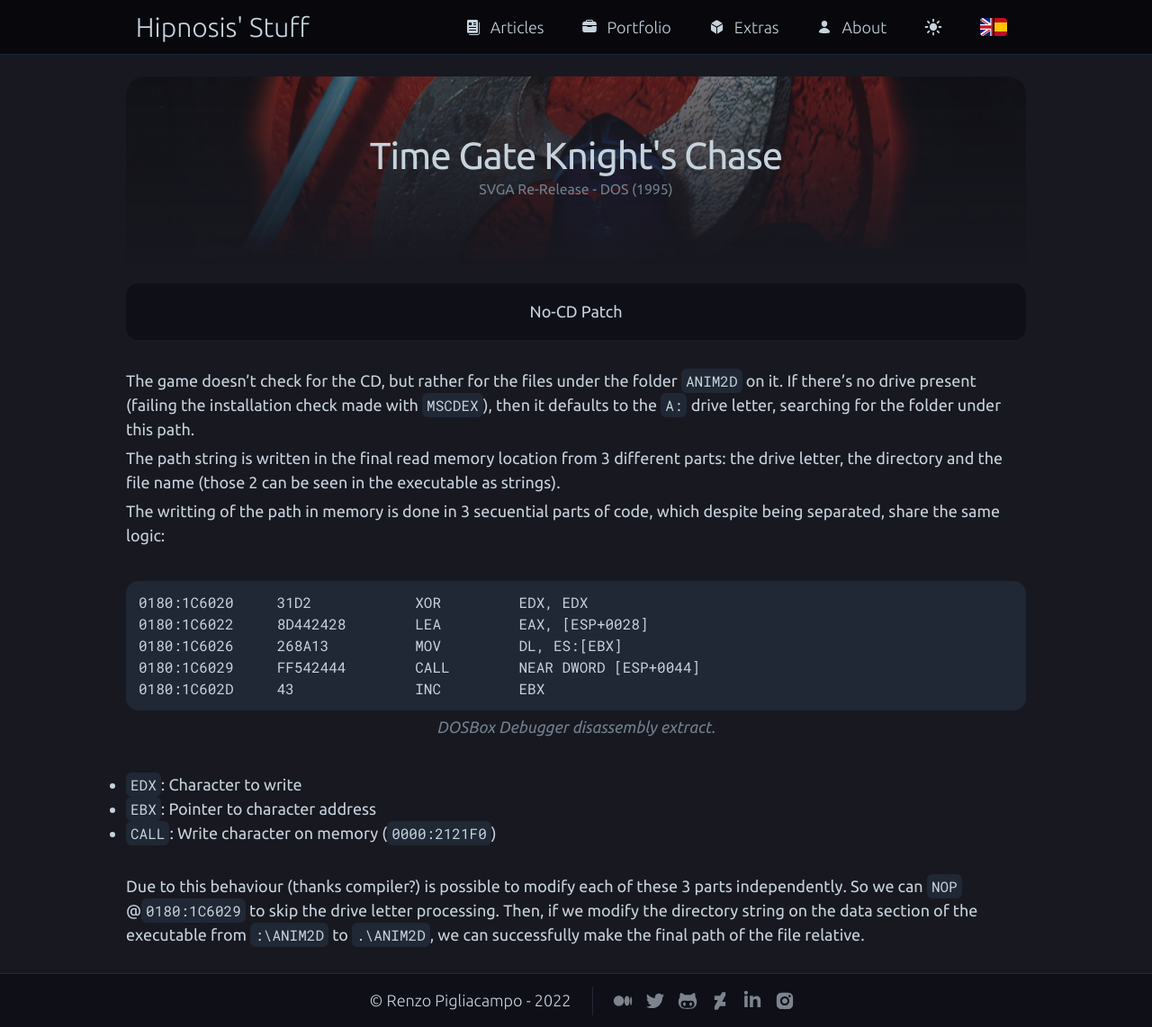
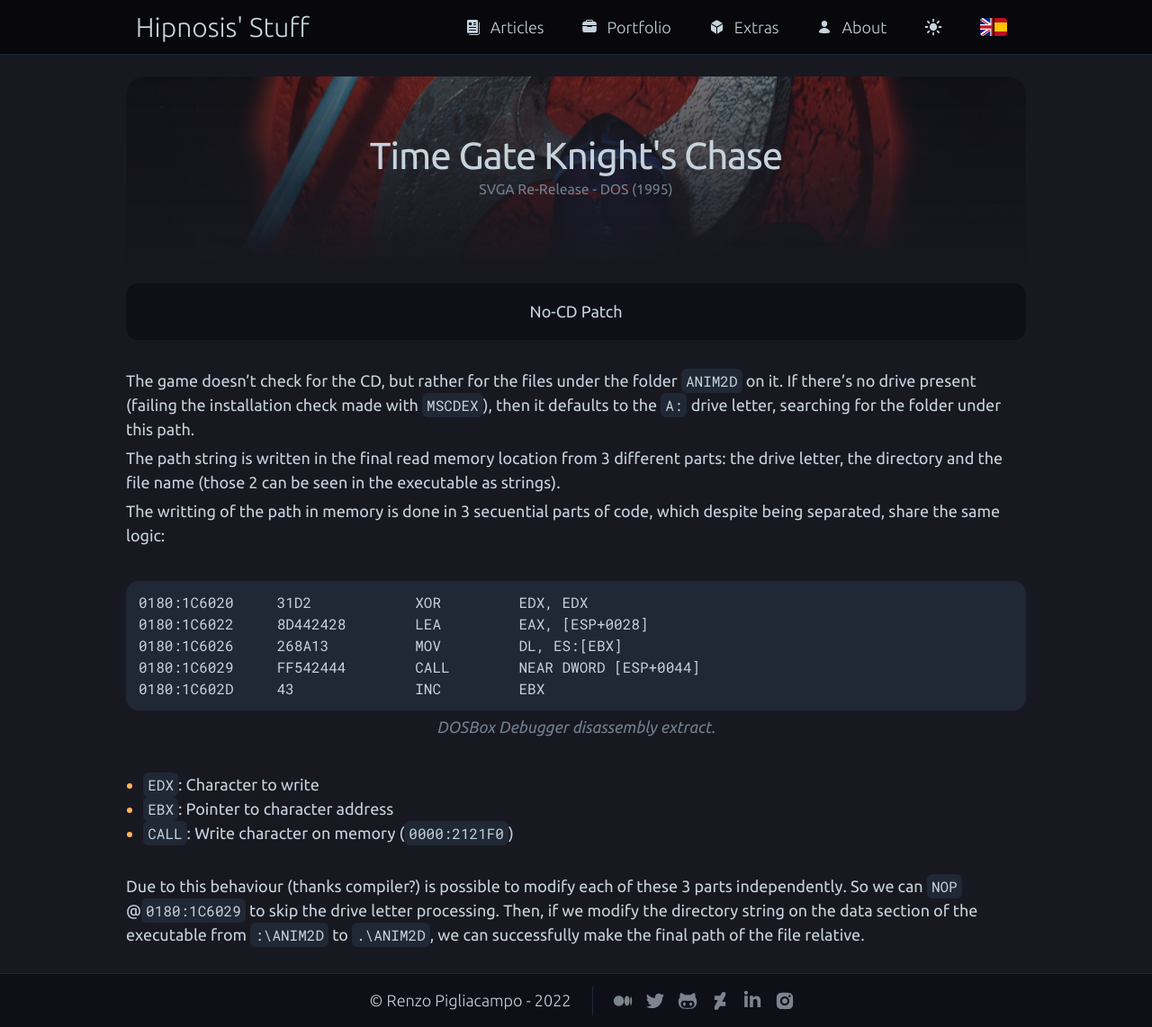
Before and after one commit to Hipnosis183/hipnosis183.github.io, a Jekyll site: the page built from _extras/time-gate.md, in a window 1280 px wide and 1142 px high. Shown: the whole window at 90% size. Built offline with Jekyll 4.4.1, drawn with Linux system fonts in a browser that asks for light colours.

Commit message:
Updated lists format and styling

```diff
--- a/_sass/theme/_base.scss
+++ b/_sass/theme/_base.scss
@@ -132,7 +132,28 @@ h1, h2, h3, h4, h5, h6 {
   font-weight: $base-font-weight;
 }
 
+ol {
+  counter-reset: list;
+
+  & > li {
+    counter-increment: list;
+    list-style: none;
+
+    &::marker {
+      content: counter(list) ".\a0";
+    }
+  }
+}
+
+ol, ul {
+  margin-left: 1.2rem;
+}
+
 li {
+  &::marker {
+    color: rgb(255, 180, 90);
+  }
+
   > ol, > ul {
     margin-bottom: 0;
   }
```
